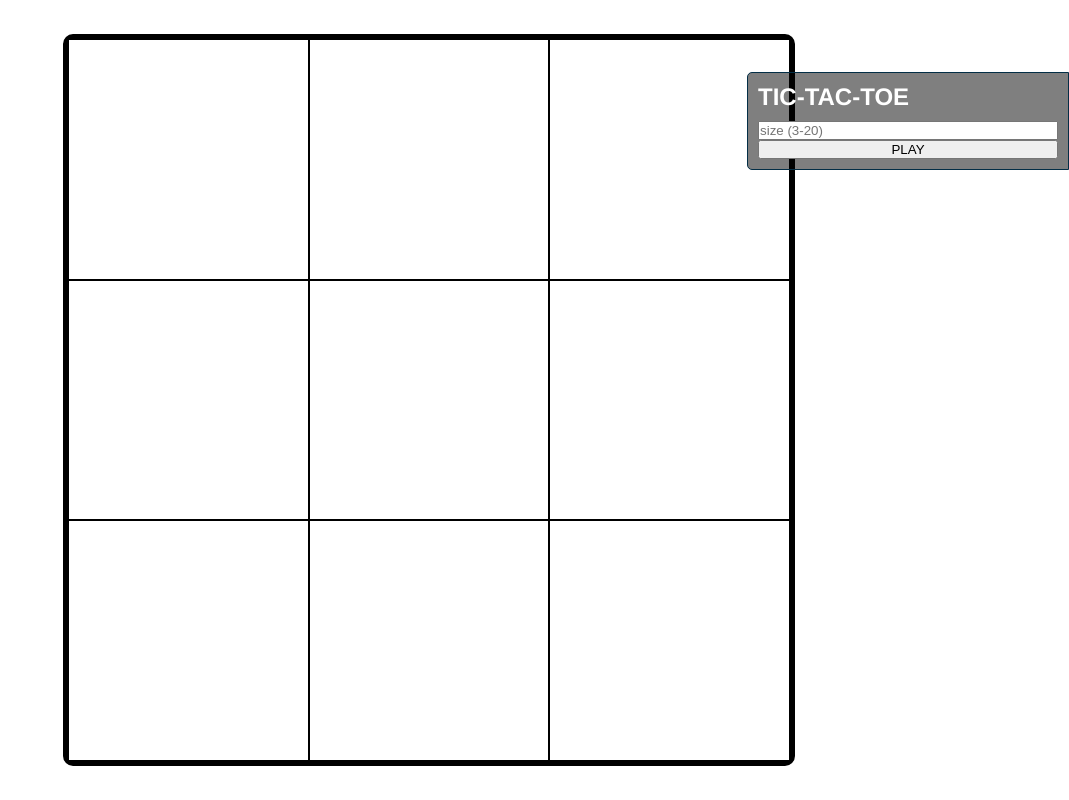
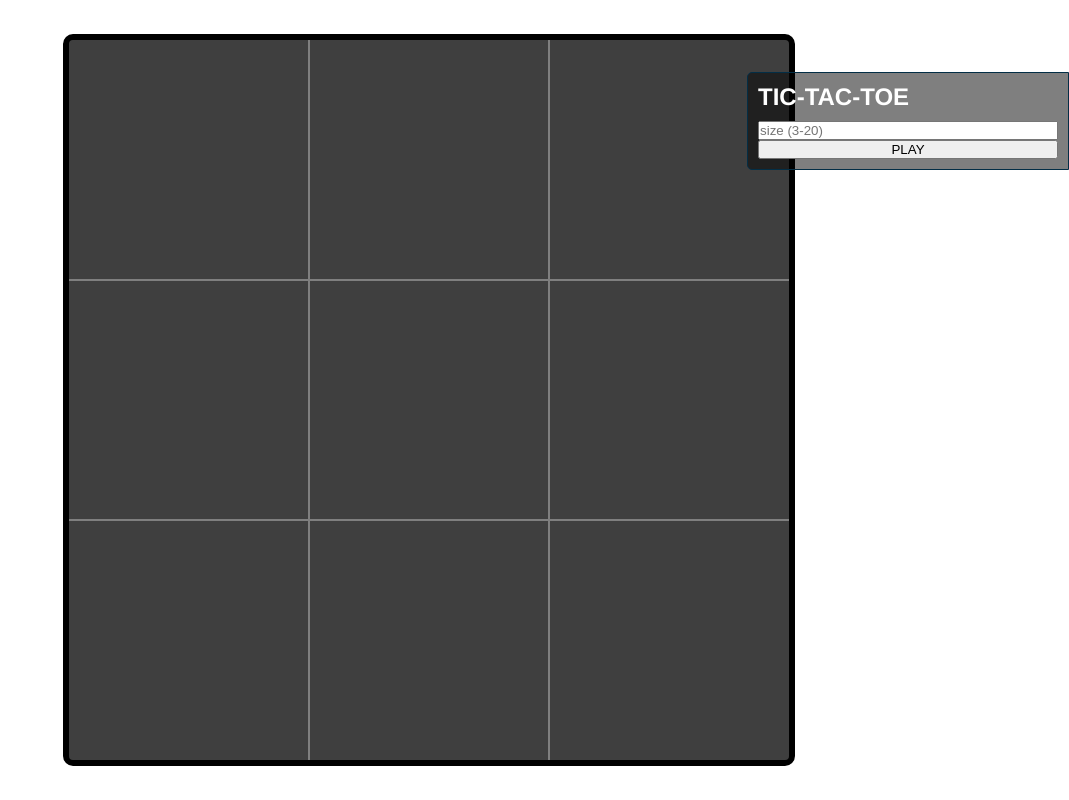
Before and after one commit to TheKomkry/TIC-TAC-TOE, a plain HTML site: page index.html in a window 1280 px wide. Both pictures are taken after a click on the button "PLAY". Shown: the whole page, without its empty margins (211-1280 px from the left). Drawn offline with Linux system fonts and the light colour scheme; animation ran at ten frames a second.

Commit message:
design idea

```diff
--- a/style.css
+++ b/style.css
@@ -42,8 +42,8 @@
     height: 90vh;
     width: 90vh;
 	margin: 2.5vh auto;
-    /* background-color: rgba(0,0,0,.5); */
-    background-color: black;
+    background-color: rgba(0,0,0,.5);
+    /* background-color: black; */
     color: #fff;
     border: 6px solid black;
     border-radius: 10px;
@@ -54,8 +54,8 @@
     width: 100%;
     height: 100%;
     color: black;
-    /* background-color: rgba(0,0,0,.5) ; */
-    background-color: rgba(255,255,255,1);
+    background-color: rgba(0,0,0,.5) ;
+    /* background-color: rgba(255,255,255,1); */
     font-family: Helvetica;
     font-weight: bold;
     font-size: 100%;
```
